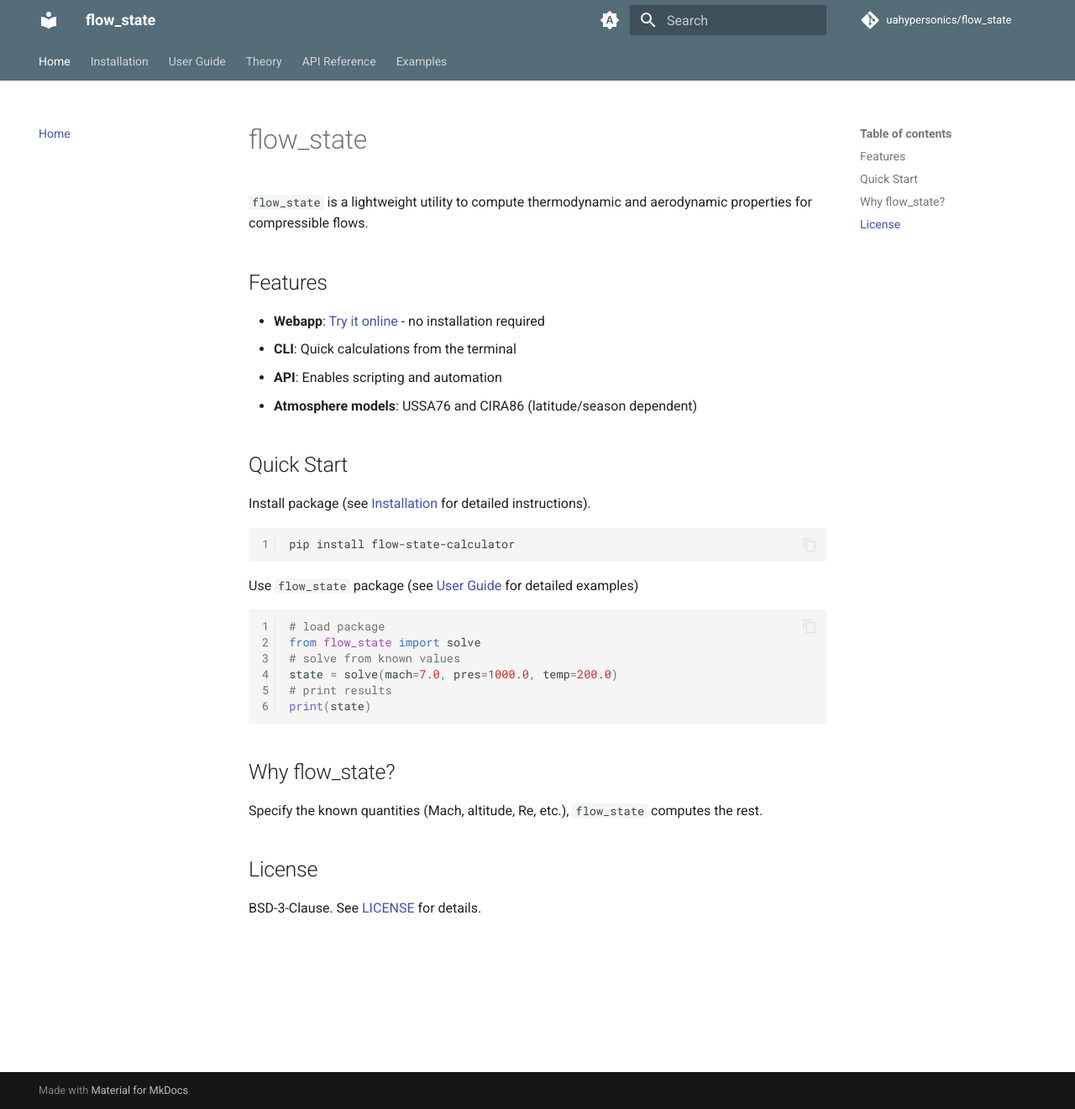
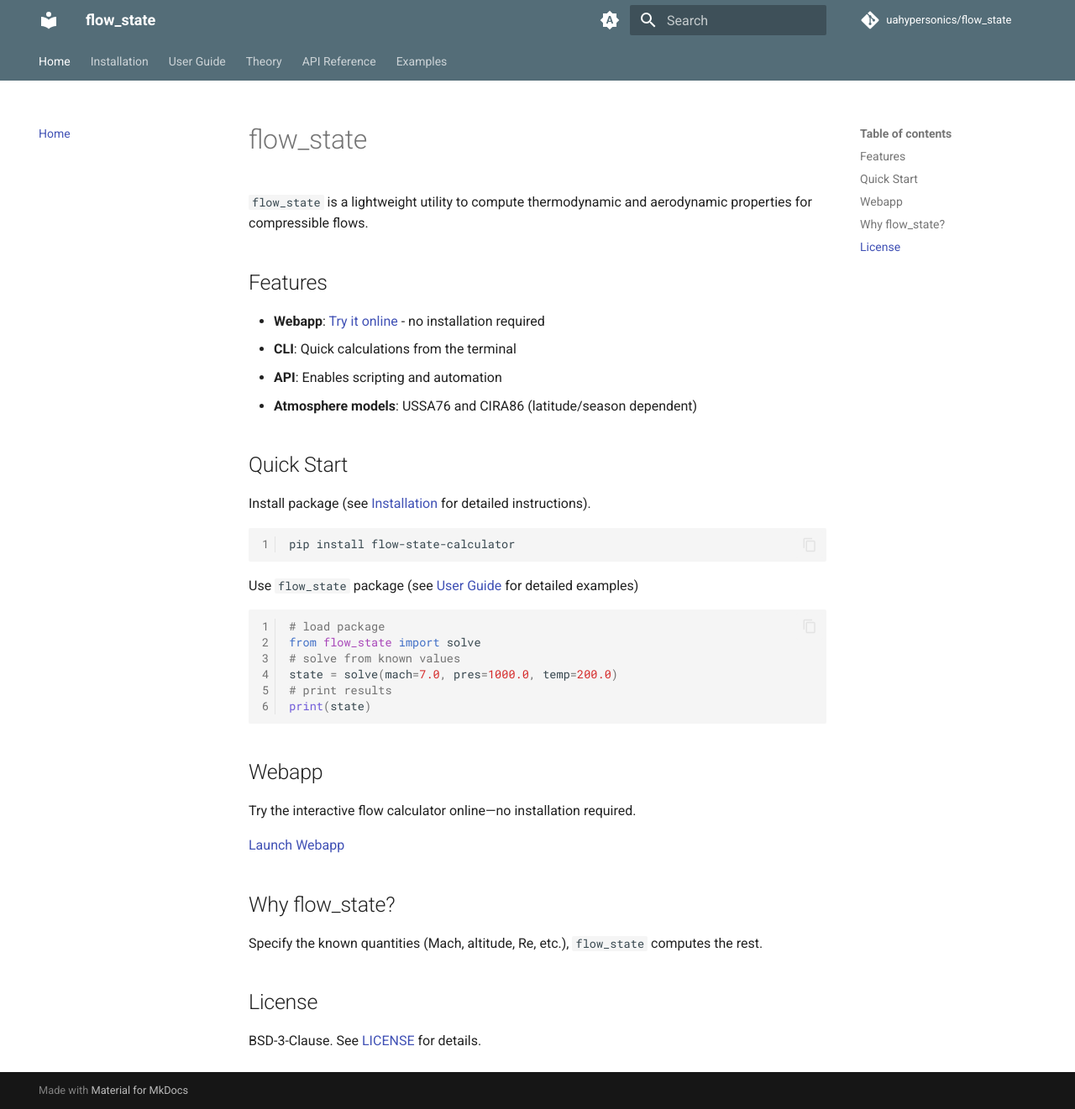
Before and after one commit to uahypersonics/flow_state, an MkDocs documentation site: the page built from docs/index.md, in a window 1280 px wide and 1321 px high. Shown: the whole window at 84% size. Built offline with MkDocs 1.6.1 and Material for MkDocs 9.7.7, drawn with Linux system fonts in a browser that asks for light colours; comment, search, counter and statistics services are not loaded.

Commit message:
updating docs

````diff
--- a/docs/index.md
+++ b/docs/index.md
@@ -26,6 +26,12 @@ state = solve(mach=7.0, pres=1000.0, temp=200.0)
 print(state)
 ```
 
+## Webapp
+
+Try the interactive flow calculator online—no installation required.
+
+[Launch Webapp](https://flow-state-calculator.streamlit.app/)
+
 ## Why flow_state?
 
 Specify the known quantities (Mach, altitude, Re, etc.), `flow_state` computes the rest.
````
